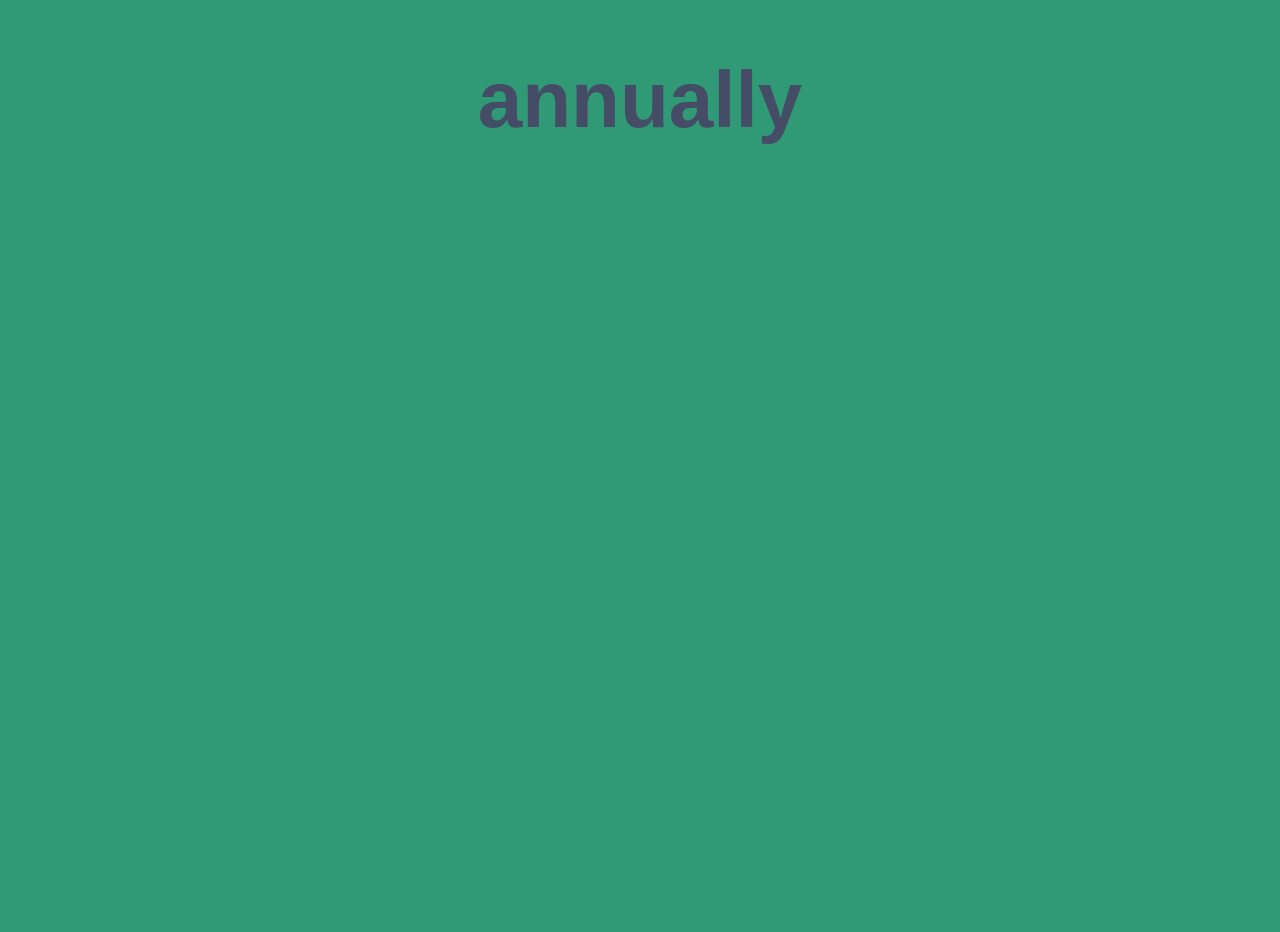
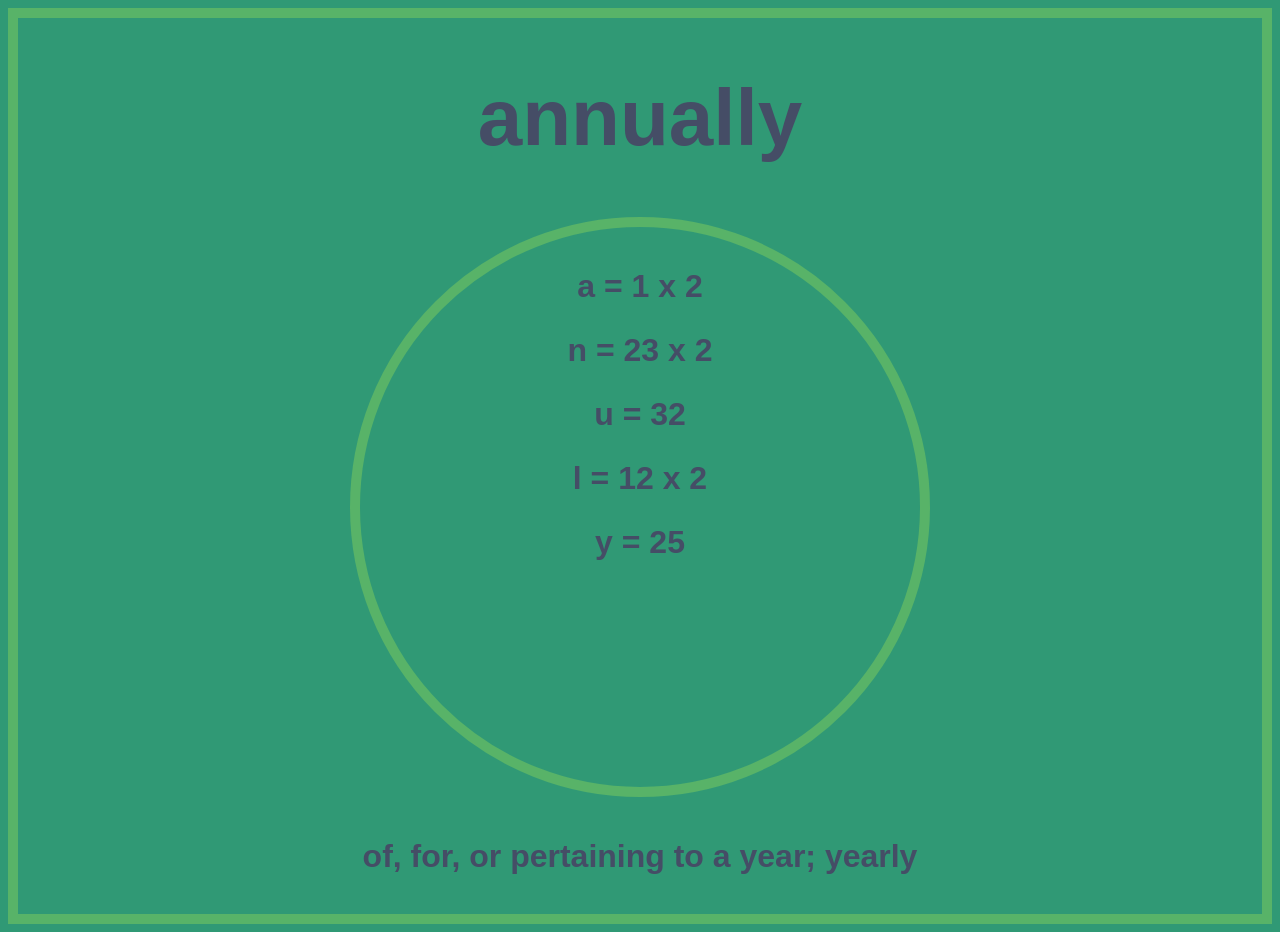
Before and after one commit to linj708/core_studio, a plain HTML site: page pages/annually.html in a window 1280 px wide. Before the commit the page ends 800 px from the top, so only its background shows below. Drawn offline with Linux system fonts and the light colour scheme.

Commit message:
prototype edited

```diff
--- a/pages/annually.html
+++ b/pages/annually.html
@@ -12,7 +12,7 @@
 
 	#main {
 		background-color: #309975;
-		border-outline: solid #58B368;
+		border: solid 10px #58B368;
 
 	}
 
@@ -21,14 +21,19 @@
 	}
 
 	.circle {
+		margin: auto;
 		background-color: #309975;
-		border: 2px #58B368;
-		height: 100px;
-		width: 100px;
+		border-radius: 50%;
+		border: solid 10px #58B368;
+		height: 35rem;
+		width: 35rem;
+
 	}
 
-
-
+	h2 {
+		font-size: 2em;
+		line-height: 200%;
+	}
 
 </style>
 <body>
@@ -36,7 +41,12 @@
 	<div align= "center" id="title">
 	<h1>annually</h1>
 	</div>
-	<div class="circle"></div>
+	<div align="center" class="circle">
+		<h2>a = 1 x 2<br>n = 23 x 2<br>u = 32<br>l = 12 x 2<br>y = 25</h2>
+	</div>
+	<div id="definition" align="center">
+		<h2>of, for, or pertaining to a year; yearly</h2>
+		</div>
 	</div>
 </body>
 
```
